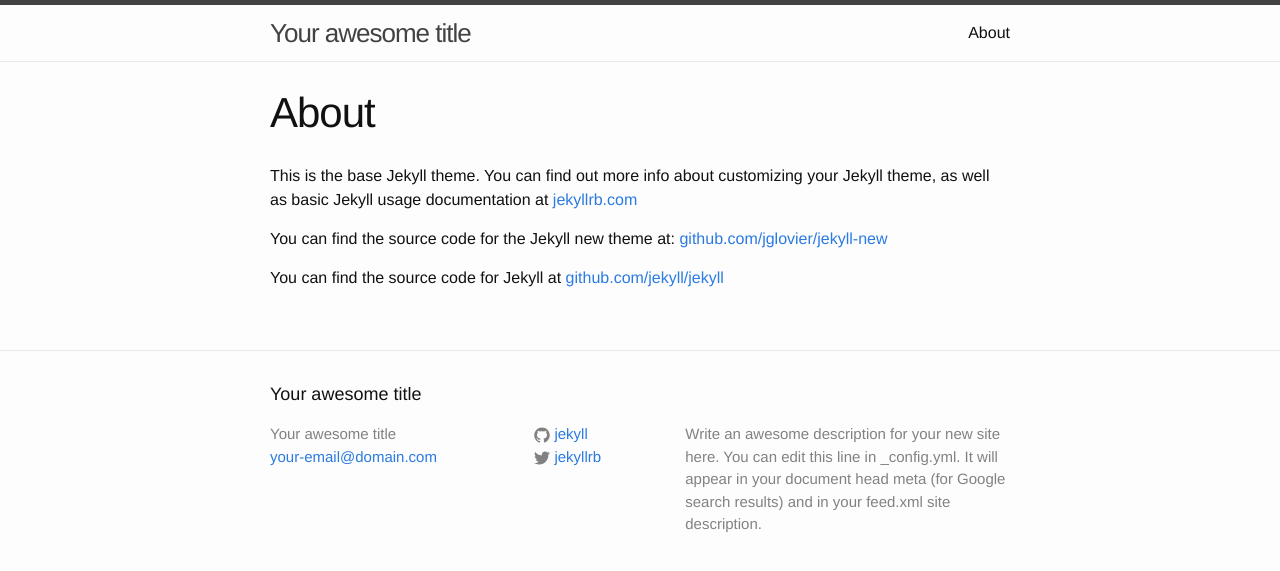
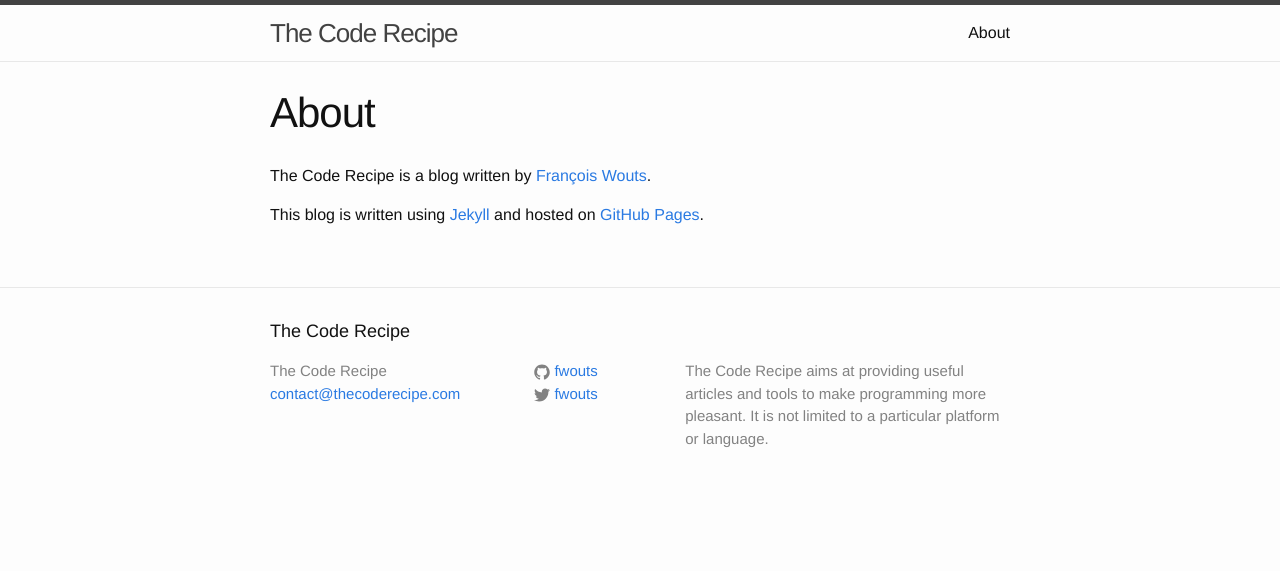
Before and after one commit to TheCodeRecipe/blog, a Jekyll site: the page built from about.md, in a window 1280 px wide. Shown: the top 571 px of the page. Built offline with Jekyll 4.4.1, drawn with Linux system fonts in a browser that asks for light colours.

Commit message:
Update about page and first post.

```diff
--- a/_config.yml
+++ b/_config.yml
@@ -1,14 +1,13 @@
 # Site settings
-title: Your awesome title
-email: your-email@domain.com
+title: The Code Recipe
+email: contact@thecoderecipe.com
 description: > # this means to ignore newlines until "baseurl:"
-  Write an awesome description for your new site here. You can edit this
-  line in _config.yml. It will appear in your document head meta (for
-  Google search results) and in your feed.xml site description.
+  The Code Recipe aims at providing useful articles and tools to make programming more pleasant. It
+  is not limited to a particular platform or language.
 baseurl: "" # the subpath of your site, e.g. /blog/
 url: "http://blog.thecoderecipe.com" # the base hostname & protocol for your site
-twitter_username: jekyllrb
-github_username:  jekyll
+twitter_username: fwouts
+github_username:  fwouts
 
 # Build settings
 markdown: kramdown
--- a/about.md
+++ b/about.md
@@ -4,8 +4,7 @@ title: About
 permalink: /about/
 ---
 
-This is the base Jekyll theme. You can find out more info about customizing your Jekyll theme, as well as basic Jekyll usage documentation at [jekyllrb.com](http://jekyllrb.com/)
+The Code Recipe is a blog written by [François Wouts](https://github.com/fwouts).
 
-You can find the source code for the Jekyll new theme at: [github.com/jglovier/jekyll-new](https://github.com/jglovier/jekyll-new)
-
-You can find the source code for Jekyll at [github.com/jekyll/jekyll](https://github.com/jekyll/jekyll)
+This blog is written using [Jekyll](https://jekyllrb.com/) and hosted on
+[GitHub Pages](https://pages.github.com).
```
Also changed, not shown: _posts/2015-11-30-hello-world.markdown (added, +11 -0 lines), _posts/2015-11-30-welcome-to-jekyll.markdown (deleted, +0 -25 lines).
